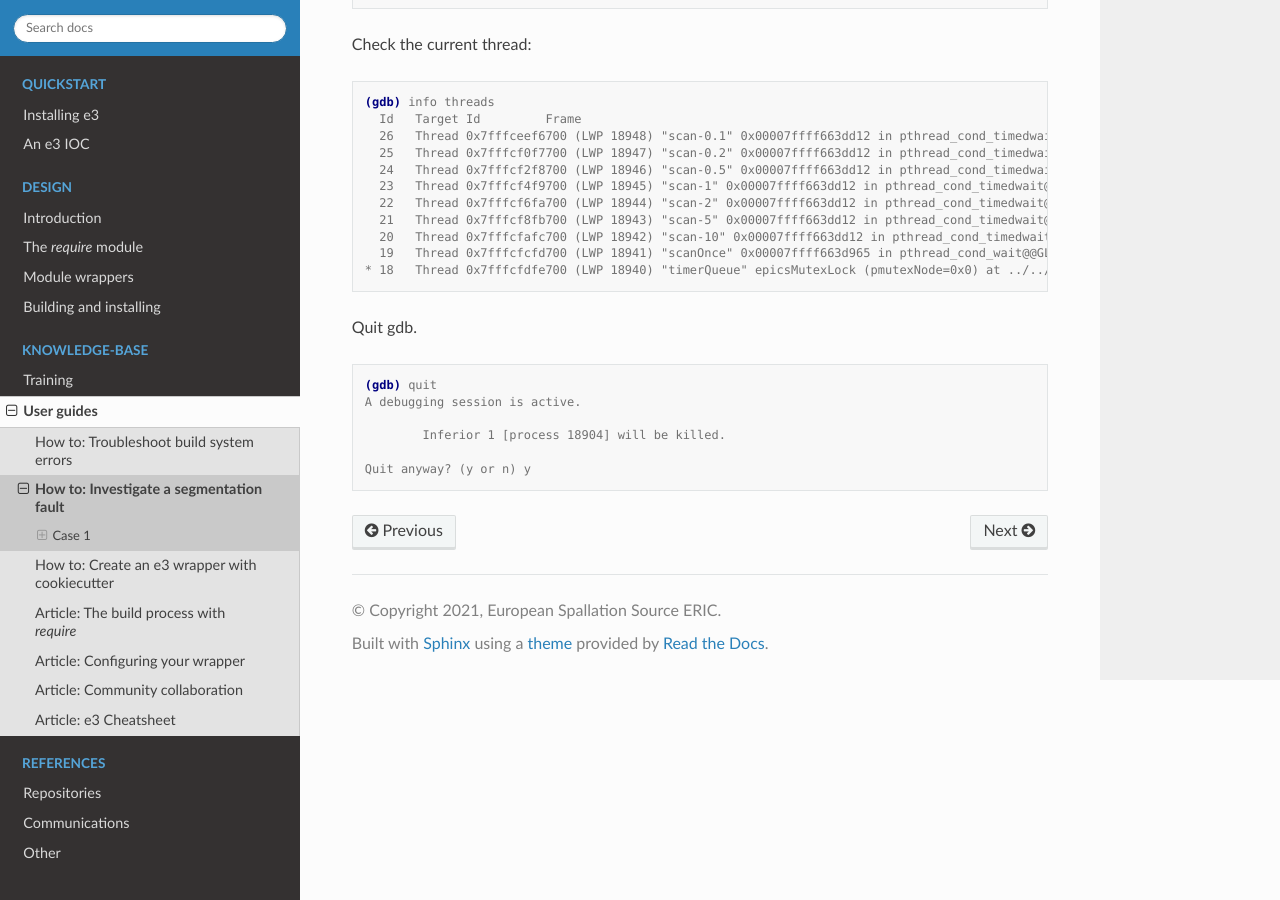
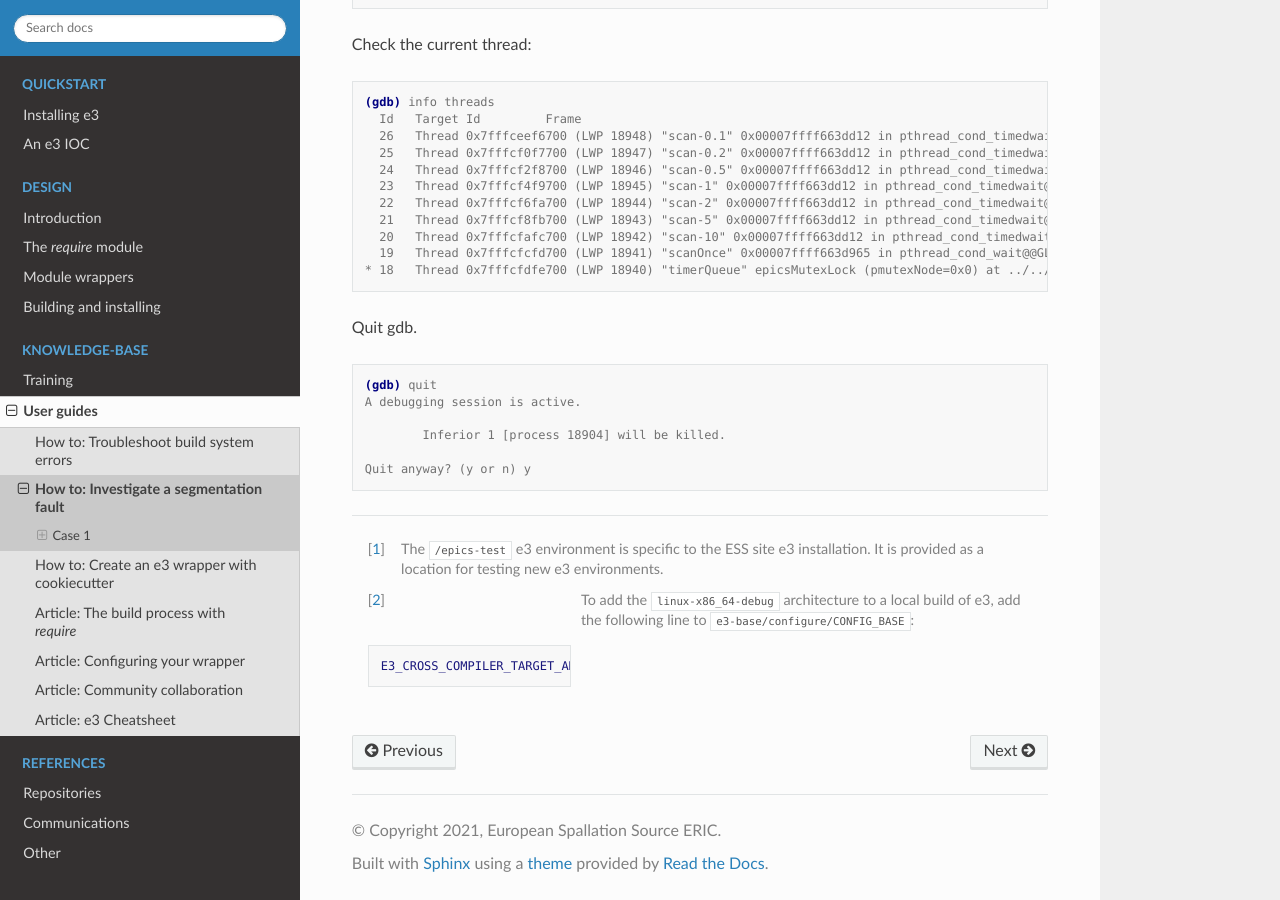
Before and after one commit to ttkorhonen/e3pages, a Sphinx documentation site: the page built from docs/kb/guide/articles/2_segfault.md, in a window 1280 px wide and 900 px high, scrolled down 2172 px. Built offline with Sphinx 7.4.7 and the Read the Docs theme 2.0.0, drawn with Linux system fonts in a browser that asks for light colours; some of the changed text lies outside the part shown.

Commit message:
Add clarity on ESS provided e3 environments, add description of adding debug architecture

````diff
--- a/docs/kb/guide/articles/2_segfault.md
+++ b/docs/kb/guide/articles/2_segfault.md
@@ -22,10 +22,11 @@
 will natively include the `linux-x86_64-debug` architecture.
 :::
 
-Some e3 environments have been built with `debug` architectures. At the moment,
-the `/epics-test/base-7.0.5-debug` e3 environment has the `linux-x86_64-debug`
-architecture available. After `base-7.0.5/require-3.4.1` the
-`linux-x86_64-debug` architecture will be available in all e3 environments.
+Some ESS e3 environments have been built with `debug` architectures. At the
+moment, the `/epics-test/base-7.0.5-debug` ESS e3 environment has the
+`linux-x86_64-debug` architecture available.[^esse3envs] After
+`base-7.0.5/require-3.4.1` the `linux-x86_64-debug` architecture will be
+available in all e3 environments.[^adddebugarch]
 
 Execute the following commands (assuming you have the `/epics-test` e3
 environment mounted from the shared file system). If you do not have the
@@ -132,3 +133,11 @@
 
 Quit anyway? (y or n) y
 ```
+[^esse3envs]: The `/epics-test` e3 environment is specific to the ESS site e3
+  installation. It is provided as a location for testing new e3 environments.
+
+[^adddebugarch]: To add the `linux-x86_64-debug` architecture to a local build
+    of e3, add the following line to `e3-base/configure/CONFIG_BASE`:
+    ```makefile
+    E3_CROSS_COMPILER_TARGET_ARCHS+=linux-x86_64-debug
+    ```
````
